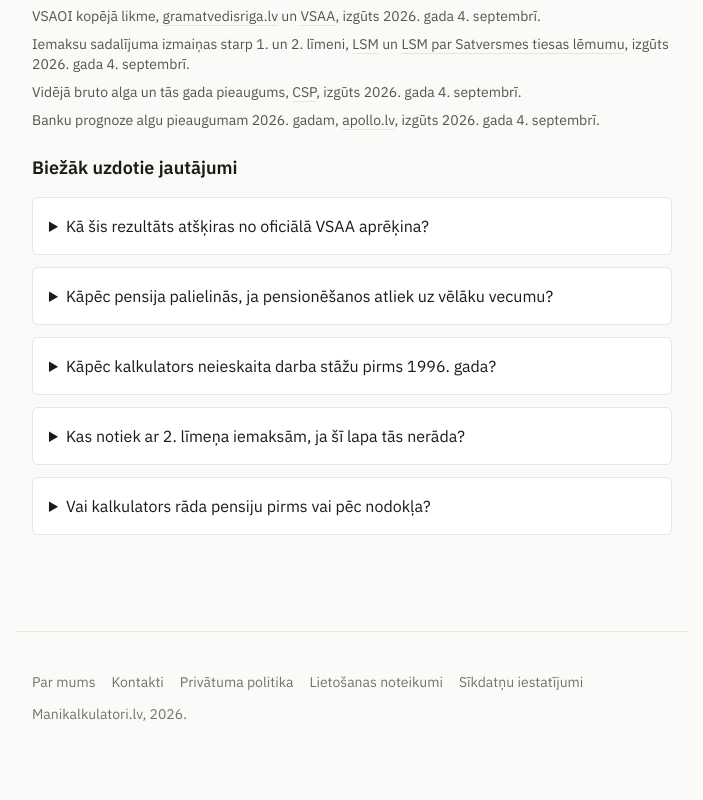
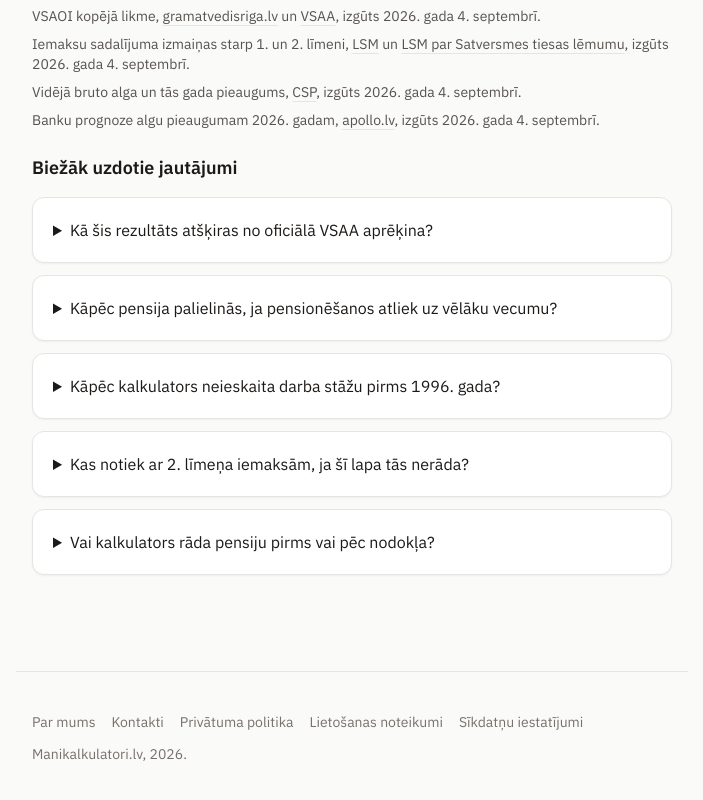
Before and after one commit to endelis/manikalkulatori, a Next.js app: page /finanses/pensijas-kalkulators in a window 1280 px wide. Shown: the part 2256-3056 px from the top of the page, without its empty margins (288-991 px from the left). Before the commit the page ends 3020 px from the top, so only its background shows below. Built offline with nearby package versions, Linux system fonts and the light colour scheme.

Commit message:
style: card treatment for Faq entries
Co-Authored-By: Claude Sonnet 5 <noreply@anthropic.com>

```diff
--- a/components/Faq.tsx
+++ b/components/Faq.tsx
@@ -14,7 +14,10 @@ export function Faq({ items }: FaqProps) {
       </h2>
       <div className="flex flex-col gap-3">
         {items.map((item) => (
-          <details key={item.question} className="rounded-md border border-panel-border bg-panel-surface p-4">
+          <details
+            key={item.question}
+            className="rounded-xl border border-panel-border bg-panel-surface p-5 shadow-sm"
+          >
             <summary className="cursor-pointer font-medium">{item.question}</summary>
             <p className="mt-2 text-sm text-panel-muted">{item.answer}</p>
           </details>
```
